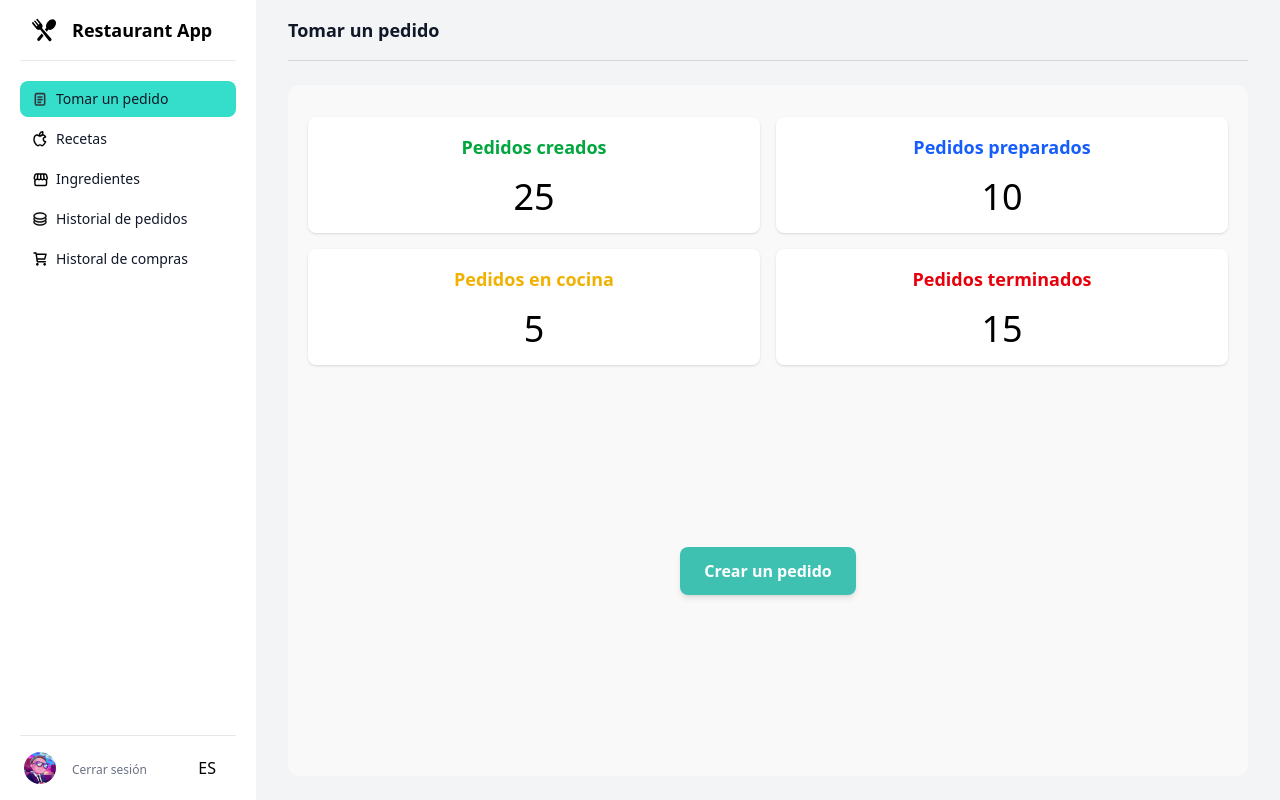
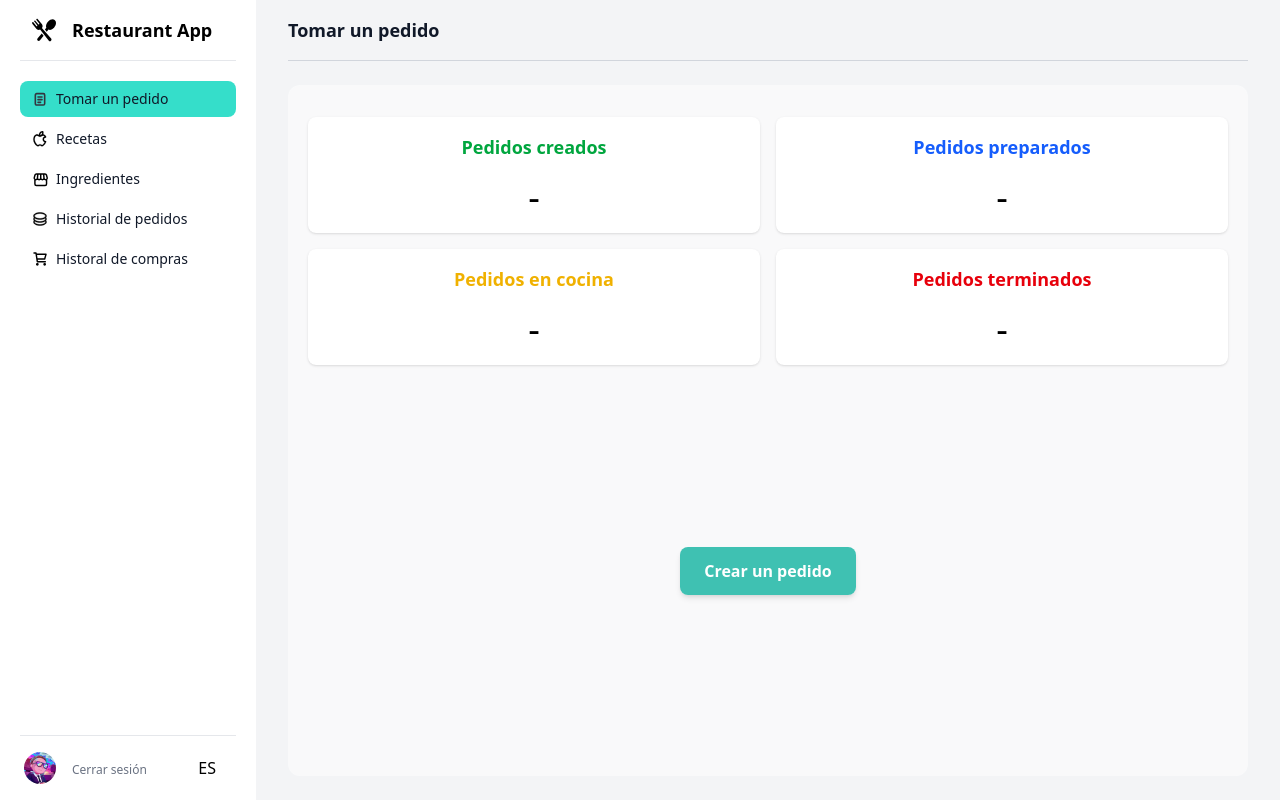
Before and after one commit to Juan-Motta/restaurant-api-fullstack, a Vue app in the folder frontend/restaurant/: page /take-order in a window 1280 px wide. Built offline with nearby package versions, Linux system fonts and the light colour scheme; no server answers; sample sign-in values are in the browser's storage.

Commit message:
feat: Implement order status resume fetching and update dashboard display logic

```diff
--- a/frontend/restaurant/src/presentation/components/DashboardCardItem.vue
+++ b/frontend/restaurant/src/presentation/components/DashboardCardItem.vue
@@ -8,7 +8,7 @@
 <script setup lang="ts">
 const props = defineProps<{
   title: string
-  value: number
+  value: number | string
   color: string
 }>()
 
--- a/frontend/restaurant/src/presentation/modules/DashboardModule.vue
+++ b/frontend/restaurant/src/presentation/modules/DashboardModule.vue
@@ -1,17 +1,47 @@
 <script setup lang="ts">
-import { ref } from 'vue'
-import { createOrder } from '@/services/orders'
+import { ref, onMounted, onUnmounted } from 'vue'
+import { createOrder, getOrderStatusResume } from '@/services/orders'
 import ButtonItem from '../components/ButtonItem.vue'
 import DashboardCardItem from '../components/DashboardCardItem.vue'
 
-const ordersCreated = ref(25)
-const ordersPrepared = ref(10)
-const ordersInKitchen = ref(5)
-const ordersFinished = ref(15)
+const ordersCreated = ref('-')
+const ordersPrepared = ref('-')
+const ordersInKitchen = ref('-')
+const ordersFinished = ref('-')
 
 const isLoading = ref(false)
 const errorMessage = ref<string | null>(null)
 const successMessage = ref<string | null>(null)
+
+const fetchOrdersResume = async () => {
+  try {
+    const response = await getOrderStatusResume();
+    const preparedData = response.filter((order) => order.status === 'PREPARED');
+    const inKitchenData = response.filter((order) => order.status === 'IN_KITCHEN');
+    const finishedData = response.filter((order) => order.status === 'FINISHED');
+
+    // Update the counts only when different
+    const newOrdersCreated = finishedData.length ? String(finishedData[0].totalCount) : '0';
+    const newOrdersPrepared = preparedData.length ? String(preparedData[0].count) : '0';
+    const newOrdersInKitchen = inKitchenData.length ? String(inKitchenData[0].count) : '0';
+    const newOrdersFinished = finishedData.length ? String(finishedData[0].count) : '0';
+
+    if (newOrdersCreated !== ordersCreated.value) {
+      ordersCreated.value = newOrdersCreated;
+    }
+    if (newOrdersPrepared !== ordersPrepared.value) {
+      ordersPrepared.value = newOrdersPrepared;
+    }
+    if (newOrdersInKitchen !== ordersInKitchen.value) {
+      ordersInKitchen.value = newOrdersInKitchen;
+    }
+    if (newOrdersFinished !== ordersFinished.value) {
+      ordersFinished.value = newOrdersFinished;
+    }
+  } catch (error) {
+    console.error('Error fetching orders resume:', error);
+  }
+};
 
 const handleCreateOrder = async () => {
   isLoading.value = true
@@ -28,20 +58,37 @@ const handleCreateOrder = async () => {
   } finally {
     isLoading.value = false
   }
+  try {
+    await fetchOrdersResume()
+  } catch (error) {
+    console.error('Error creating order:', error)
+  }
 }
+
+let intervalId: number;
+
+onMounted(() => {
+  fetchOrdersResume()
+  intervalId = window.setInterval(fetchOrdersResume, 10000);
+});
+
+onUnmounted(() => {
+  clearInterval(intervalId);
+});
 </script>
 
 <template>
   <div class="bg-white/50 py-8 px-5 border-shadow rounded-xl h-full flex flex-col items-center">
     <div class="grid grid-cols-1 md:grid-cols-2 lg:grid-cols-2 gap-4 mb-8 w-full">
-      <DashboardCardItem title="orders-created" :value="ordersCreated" color="text-green-600" />
-      <DashboardCardItem title="orders-prepared" :value="ordersPrepared" color="text-blue-600" />
+      <DashboardCardItem class="card-transition" title="orders-created" :value="ordersCreated" color="text-green-600" />
+      <DashboardCardItem class="card-transition" title="orders-prepared" :value="ordersPrepared" color="text-blue-600" />
       <DashboardCardItem
+        class="card-transition"
         title="orders-in-kitchen"
         :value="ordersInKitchen"
         color="text-yellow-500"
       />
-      <DashboardCardItem title="orders-finished" :value="ordersFinished" color="text-red-600" />
+      <DashboardCardItem class="card-transition" title="orders-finished" :value="ordersFinished" color="text-red-600" />
     </div>
 
     <div class="h-full flex items-center flex-col justify-center">
@@ -54,3 +101,9 @@ const handleCreateOrder = async () => {
     </div>
   </div>
 </template>
+
+<style scoped>
+.card-transition {
+  transition: all 0.3s ease;
+}
+</style>
--- a/frontend/restaurant/src/services/orders.ts
+++ b/frontend/restaurant/src/services/orders.ts
@@ -1,5 +1,5 @@
 import axios from 'axios'
-import { type Order } from '@/types/orders'
+import { type Order, type OrderStatusResume } from '@/types/orders'
 
 export const getAllOrders = async (
   page: number,
@@ -38,3 +38,17 @@ export const createOrder = async (): Promise<Order> => {
 
   return response.data
 }
+
+export const getOrderStatusResume = async (): Promise<OrderStatusResume[]> => {
+  const token = localStorage.getItem('jwt')
+  const response = await axios.get(
+    `${import.meta.env.VITE_API_URL}/orders-resume`,
+    {
+      headers: {
+        Authorization: `Bearer ${token}`,
+      },
+    },
+  )
+
+  return response.data
+}
--- a/frontend/restaurant/src/types/orders.ts
+++ b/frontend/restaurant/src/types/orders.ts
@@ -13,3 +13,9 @@ export enum OrderStatus {
   IN_KITCHEN = 'IN_KITCHEN',
   FINISHED = 'FINISHED',
 }
+
+export interface OrderStatusResume {
+  status: string
+  count: number
+  totalCount: number
+}
```
